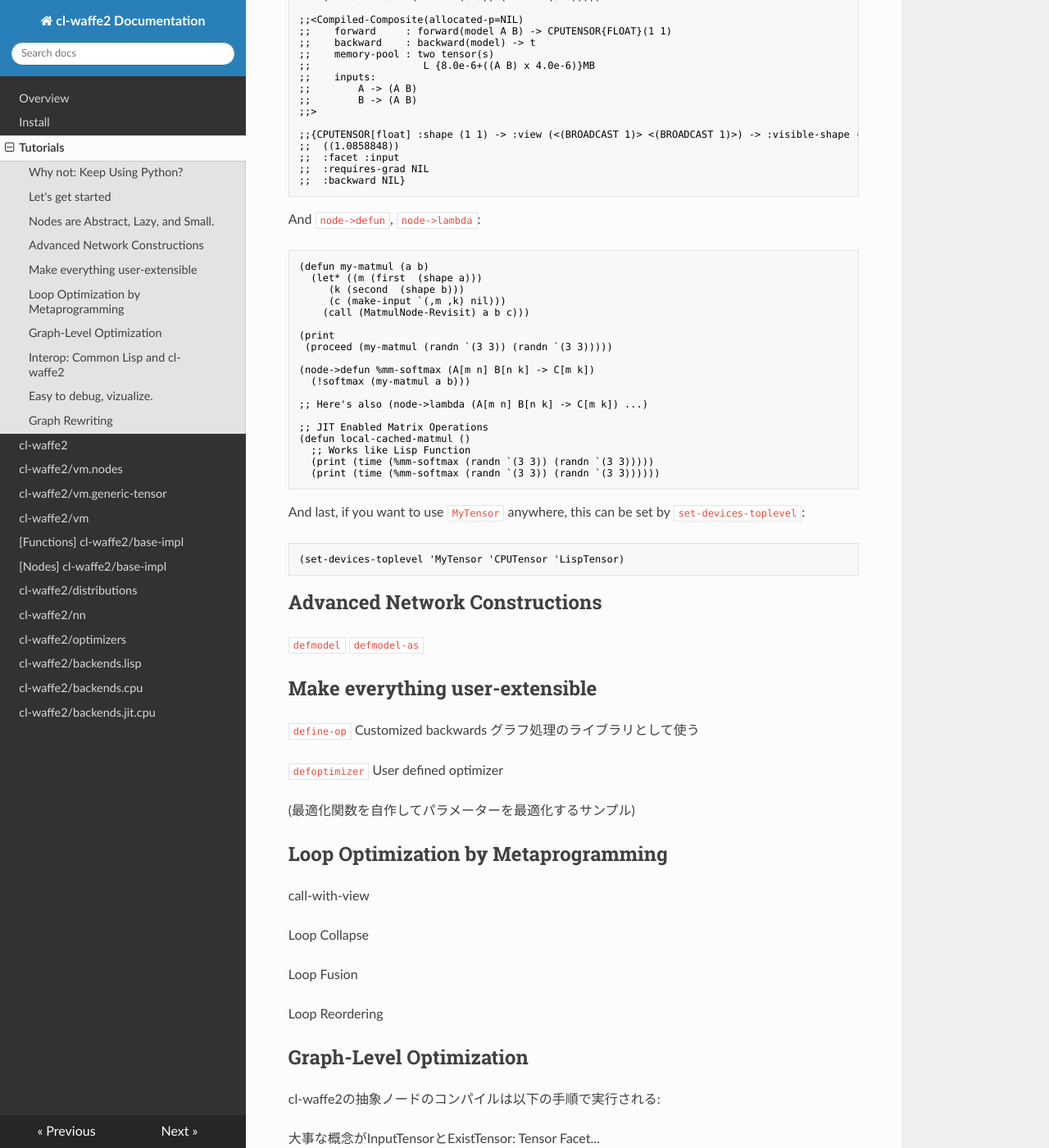
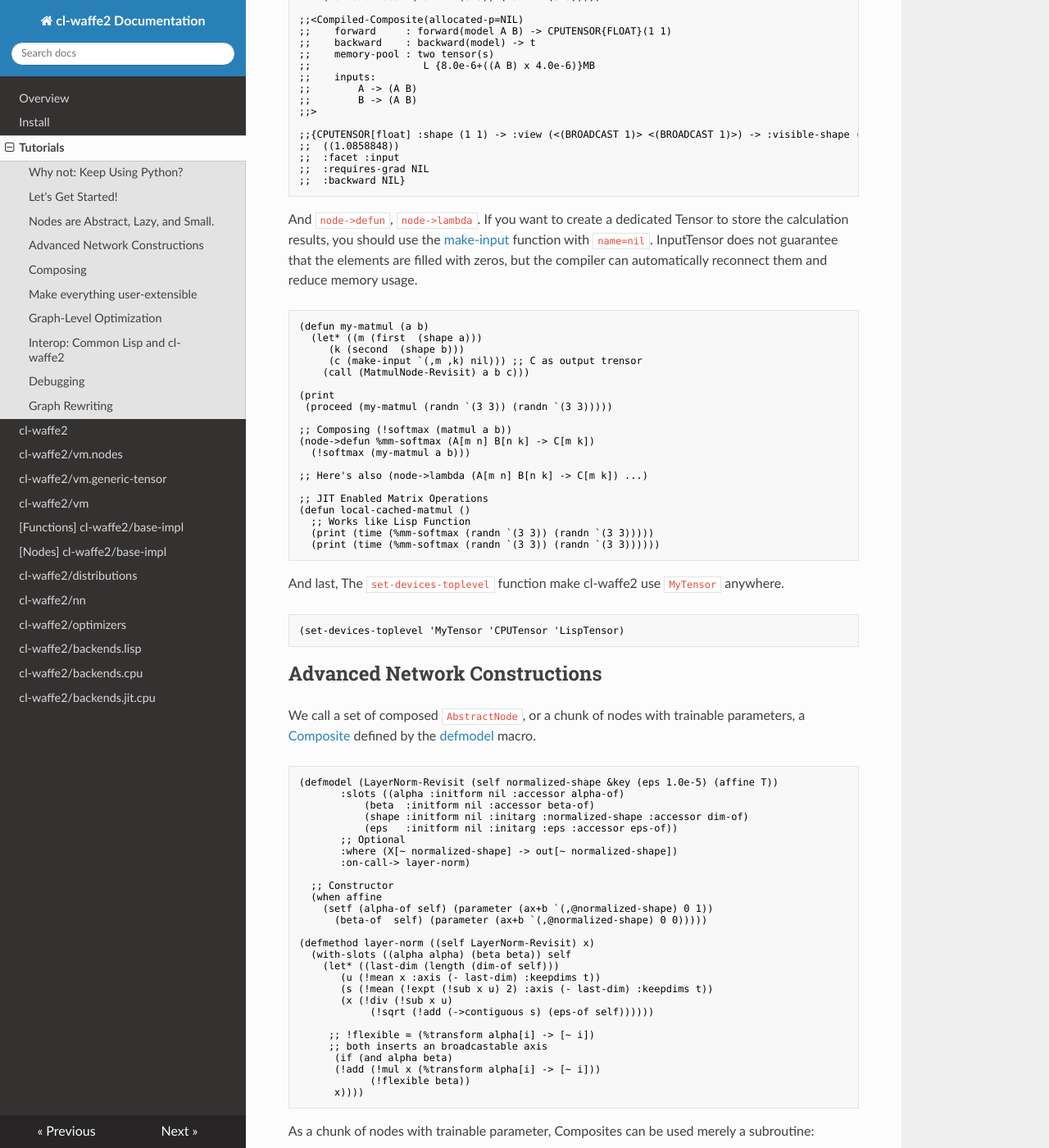
Before and after one commit to hikettei/cl-waffe2, an MkDocs documentation site: the page built from docs/cl-waffe2-docs/docs/overview.md, in a window 1280 px wide and 1400 px high, scrolled down 6393 px. Shown: the whole window at 82% size. Built offline with MkDocs 1.6.1, drawn with Linux system fonts in a browser that asks for light colours; nearby versions of some CDN libraries; some of the changed text lies outside the part shown.

Commit message:
[update] docs

````diff
--- a/docs/cl-waffe2-docs/docs/overview.md
+++ b/docs/cl-waffe2-docs/docs/overview.md
@@ -50,7 +50,7 @@
 
 Readers may well feel "How about Julia?" - Yes, I think Julia ecosystems are great, and cl-waffe2 is influenced by Julia everywhere. And, this should be introduced into Common Lisp, not just a few languages!
 
-## Let's get started
+## Let's Get Started!
 
 Note that all sample codes are working under this package:
 
@@ -320,18 +320,19 @@
 ;;  :backward NIL}
 ```
 
-And `node->defun`, `node->lambda`:
+And `node->defun`, `node->lambda`. If you want to create a dedicated Tensor to store the calculation results, you should use the [make-input](https://hikettei.github.io/cl-waffe2/generic-tensor/#function-make-input) function with `name=nil`. InputTensor does not guarantee that the elements are filled with zeros, but the compiler can automatically reconnect them and reduce memory usage.
 
 ```lisp
 (defun my-matmul (a b)
   (let* ((m (first  (shape a)))
 	 (k (second  (shape b)))
-	 (c (make-input `(,m ,k) nil)))
+	 (c (make-input `(,m ,k) nil))) ;; C as output trensor
     (call (MatmulNode-Revisit) a b c)))
 
 (print
  (proceed (my-matmul (randn `(3 3)) (randn `(3 3)))))
 
+;; Composing (!softmax (matmul a b))
 (node->defun %mm-softmax (A[m n] B[n k] -> C[m k])
   (!softmax (my-matmul a b)))
 
@@ -344,7 +345,7 @@
   (print (time (%mm-softmax (randn `(3 3)) (randn `(3 3))))))
 ```
 
-And last, if you want to use `MyTensor` anywhere, this can be set by `set-devices-toplevel`:
+And last, The `set-devices-toplevel` function make cl-waffe2 use `MyTensor` anywhere.
 
 ```lisp
 (set-devices-toplevel 'MyTensor 'CPUTensor 'LispTensor)
@@ -352,25 +353,121 @@
 
 ## Advanced Network Constructions
 
-`defmodel` `defmodel-as`
+We call a set of composed `AbstractNode`, or a chunk of nodes with trainable parameters, a [Composite](https://hikettei.github.io/cl-waffe2/nodes/#class-composite) defined by the [defmodel](https://hikettei.github.io/cl-waffe2/nodes/#macro-defmodel) macro.
+
+```lisp
+(defmodel (LayerNorm-Revisit (self normalized-shape &key (eps 1.0e-5) (affine T))
+	   :slots ((alpha :initform nil :accessor alpha-of)
+		   (beta  :initform nil :accessor beta-of)
+		   (shape :initform nil :initarg :normalized-shape :accessor dim-of)
+		   (eps   :initform nil :initarg :eps :accessor eps-of))
+	   ;; Optional
+	   :where (X[~ normalized-shape] -> out[~ normalized-shape])
+	   :on-call-> layer-norm)
+
+  ;; Constructor
+  (when affine
+    (setf (alpha-of self) (parameter (ax+b `(,@normalized-shape) 0 1))
+	  (beta-of  self) (parameter (ax+b `(,@normalized-shape) 0 0)))))
+
+(defmethod layer-norm ((self LayerNorm-Revisit) x)
+  (with-slots ((alpha alpha) (beta beta)) self
+    (let* ((last-dim (length (dim-of self)))
+	   (u (!mean x :axis (- last-dim) :keepdims t))
+	   (s (!mean (!expt (!sub x u) 2) :axis (- last-dim) :keepdims t))
+	   (x (!div (!sub x u)
+		    (!sqrt (!add (->contiguous s) (eps-of self))))))
+
+     ;; !flexible = (%transform alpha[i] -> [~ i])
+     ;; both inserts an broadcastable axis
+      (if (and alpha beta)
+	  (!add (!mul x (%transform alpha[i] -> [~ i]))
+	        (!flexible beta))
+	  x))))
+```
+
+As a chunk of nodes with trainable parameter, Composites can be used merely a subroutine:
+
+```lisp
+(proceed
+    (call (LayerNorm-Revisit `(10)) (randn `(10 10 10))))
+```
+
+If you use Composite as a set of composed `AbstractNode`, they're compiled into another types:
+
+```lisp
+(defmodel (Softmax-Model (self)
+	   :on-call-> ((self x)
+		       (declare (ignore self))
+		       (let* ((x1 (!sub x (!mean x  :axis 1 :keepdims t)))
+                              (z  (!sum   (!exp x1) :axis 1 :keepdims t)))
+                         (!div (!exp x1) z)))))
+
+(defmodel-as (Softmax-Model)
+  :where (A[~] -> B[~])
+  :asif :function :named %softmax)
+
+(%softmax (randn `(10 10)))
+```
+
+## Composing
+
+It is not elegant to use `call` more than once when composing multiple models.
+
+```lisp
+(call (AnyModel1)
+      (call (AnyModel2)
+             (call (AnyModel3) X)))
+```
+
+Instead, you can use the the [call->](https://hikettei.github.io/cl-waffe2/utils/#function-call-) function:
+
+```lisp
+(call-> X
+        (AnyModel1)
+        (AnyModel2)
+        (AnyModel3))
+```
+
+If you wanted to insert a function to construct a computation node here, you can also use [asnode](https://hikettei.github.io/cl-waffe2/utils/#function-asnode) function to make the function recognised as a Composite.
+
+```lisp
+(call-> X
+        (AnyModel1)
+        (asnode #'!softmax)
+        (asnode #'!view 0) ;; Slicing the tensor: (!view x 0 t ...)
+        (asnode #'!add 1.0) ;; X += 1.0
+        (asnode !matmul Y) ;; X <- Matmul(X, Y)
+        )
+```
+
+If the Composite can be implemented using only `call->`, the [defsequence](https://hikettei.github.io/cl-waffe2/utils/#macro-defsequence) can be used for a short description:
+
+```lisp
+(defsequence MLP (in-features)
+    "Docstring (optional)"
+    (LinearLayer in-features 512)
+    (asnode #'!tanh)
+    (LinearLayer 512 256)
+    (asnode #'!tanh)
+    (LinearLayer 256 10))
+
+;; Sequences can receive only a single argument.
+(call (MLP 786) (randn `(10 786)))
+```
 
 ## Make everything user-extensible
 
+(サンプルコード用意する) スカラー値でカスタムバックエンド Autodiff
+
 `define-op` Customized backwards グラフ処理のライブラリとして使う
+
 
 `defoptimizer` User defined optimizer
 
+hooker Adam 最適化関数自作
+
 (最適化関数を自作してパラメーターを最適化するサンプル)
-
-## Loop Optimization by Metaprogramming
-
-call-with-view
-
-Loop Collapse
-
-Loop Fusion
-
-Loop Reordering
 
 ## Graph-Level Optimization
 
@@ -378,15 +475,18 @@
 
 大事な概念がInputTensorとExistTensor: Tensor Facet...
 
-In-place-mutation
+In-place-mutation <- 有効にするにはInputTensorと!move or !copyを使わないといけない
 
-Memory-locality
+Memory-locality <- InputTensorをたくさん使え
+Again, the subject to locality optimiztion is *InputTensors* whose name=nil,
 
 ## Interop: Common Lisp and cl-waffe2
 
 Change-facet
 
-## Easy to debug, vizualize.
+with-facets
+
+## Debugging
 
 ```lisp
 (!add (randn `(3 3)) (randn `(3)))
@@ -445,16 +546,11 @@
 condition:
   arithmetic error FLOATING-POINT-INVALID-OPERATION signalled
 ```
+
 Disassemble
-
-Proceed-Bench でボトルネックを可視化する
 
 ## Graph Rewriting
 
-(Coming Soon...)
+(Still Experimental, Coming soon...)
 
-``defpath`
-
-Symbolic Differentiation and Device Specific Optimization
-
-`defpath` (TODO)
+We gonna talk about `defpath` which enables theano-like symbolic differentiation and device-specific optimizations.
````
Also changed, not shown: other parts of docs/cl-waffe2-docs/docs/overview.md (+1 -0 lines), 1 other file.
